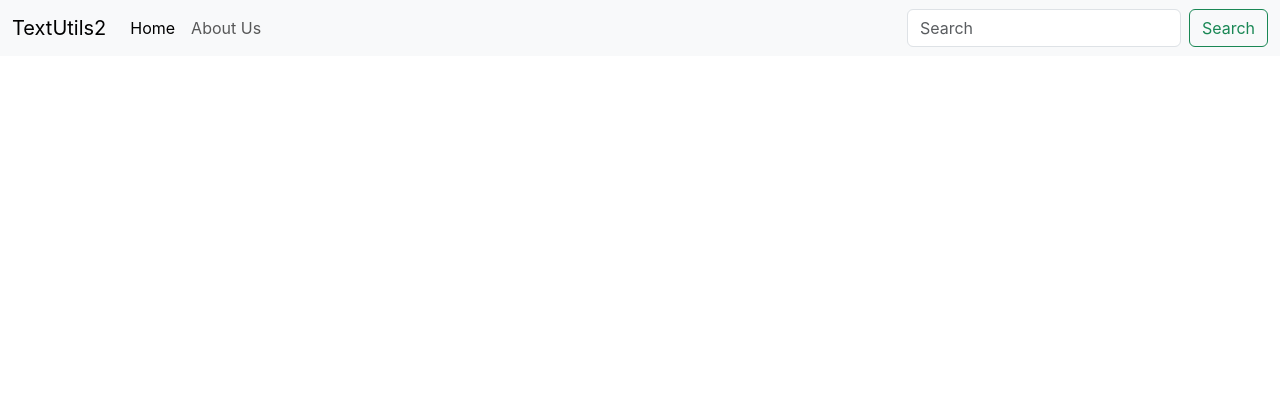
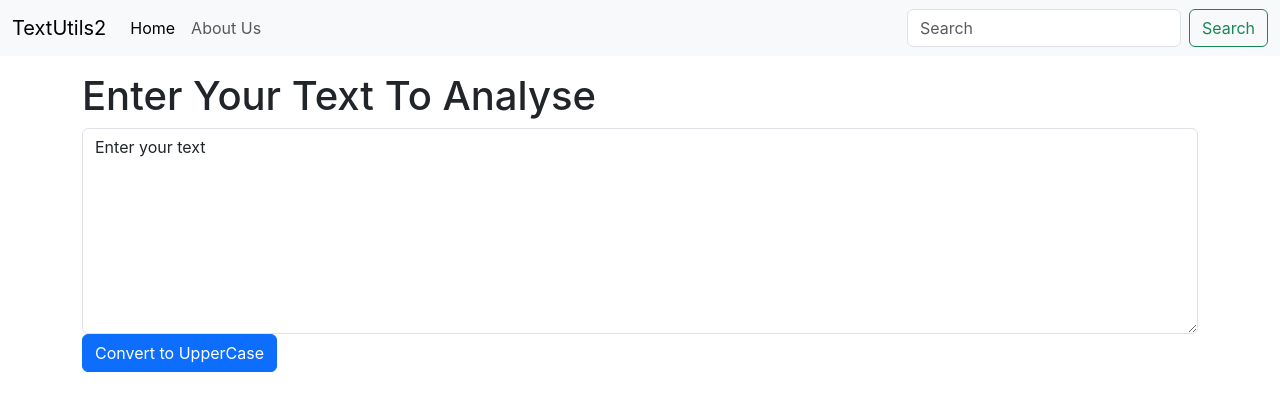
Before and after one commit to sahill-1/Text-Converter, a React (Create React App) app in the folder textutils/: page / in a window 1280 px wide. Shown: the top 410 px of the page. Built offline with nearby package versions, Linux system fonts and the light colour scheme.

Commit message:
useState

```diff
--- a/textutils/src/App.js
+++ b/textutils/src/App.js
@@ -1,9 +1,13 @@
 import './App.css';
 import Navbar from './components/Navbar';
+import TextForm from './components/TextForm';
 function App() {
   return (
     <>
       <Navbar title="TextUtils2"/>
+      <div className="container my-3">
+        <TextForm heading="Enter Your Text To Analyse"/>
+      </div>
     </>
   );
 }
--- /dev/null
+++ b/textutils/src/components/TextForm.js
@@ -0,0 +1,25 @@
+import React, {useState} from 'react'
+
+
+export default function TextForm(props) {
+    const handleClickUpperCase = () => {
+        let newText = text.toUpperCase()
+        setText(newText)
+    }
+
+    const handleOnChange = (event) => {
+        console.log("Onchange was clicked")
+        setText(event.target.value)
+    }
+    const [text, setText] = useState("Enter your text")
+    return (
+        <div>
+            <div className="mb-3">
+                <h1>{props.heading}</h1>
+                <textarea className="form-control" value={text} onChange={handleOnChange} id="exampleFormControlTextarea1" rows="8"></textarea>
+                <button className="btn btn-primary" onClick={handleClickUpperCase}>Convert to UpperCase</button>
+            </div>
+        </div>
+
+    )
+}
```
